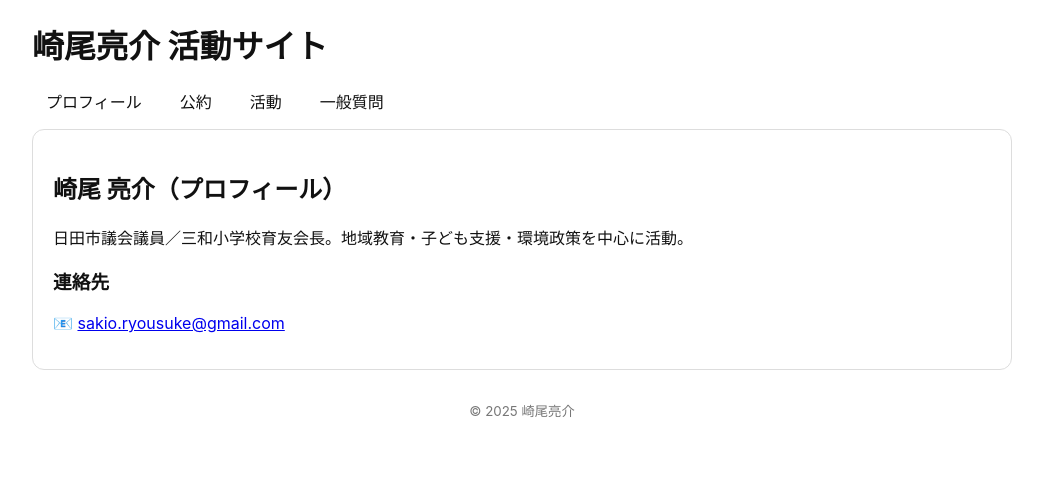
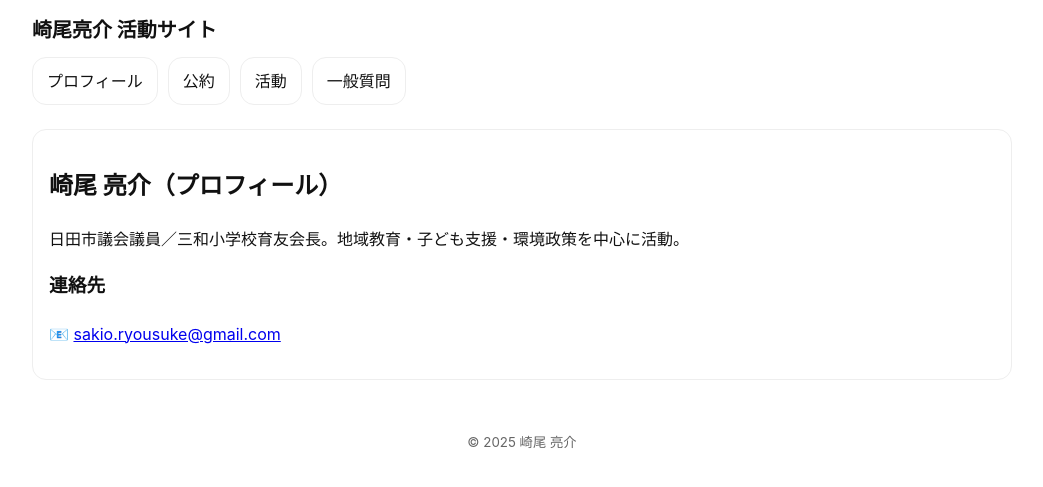
Before and after one commit to sakioryousuke-eng/activity-site, a Jekyll site: the page built from index.html, in a window 1280 px wide. Shown: the top 487 px of the page, without its empty margins (118-1161 px from the left). Built offline with Jekyll 4.4.1, drawn with Linux system fonts in a browser that asks for light colours.

Commit message:
Update default.html

```diff
--- a/_layouts/default.html
+++ b/_layouts/default.html
@@ -3,34 +3,34 @@
 <head>
   <meta charset="utf-8">
   <title>{{ page.title }} | {{ site.title }}</title>
-  <meta name="viewport" content="width=device-width, initial-scale=1">
+  <meta name="viewport" content="width=device-width, initial-scale=1, viewport-fit=cover">
   {% seo %}
   <style>
-    body {
-      margin:0; font-family:-apple-system, BlinkMacSystemFont, "Noto Sans JP", sans-serif;
-      background:#fff; color:#111;
-    }
-    header,main,footer { max-width:980px; margin:auto; padding:0 16px; }
-    nav ul { list-style:none; display:flex; gap:10px; padding:0; }
-    nav a { text-decoration:none; color:#111; padding:8px 14px; border-radius:10px; }
-    nav a:hover { background:#eee; }
-    .card { border:1px solid #ddd; border-radius:12px; padding:20px; margin:10px 0; background:#fff; }
-
-    /* モーダル */
-    #modal {
-      display:none; position:fixed; top:0; left:0; width:100vw; height:100vh;
-      background:rgba(0,0,0,0.8); z-index:1000; justify-content:center; align-items:center;
-    }
-    #modalContent {
-      width:90vw; height:90vh; background:#fff; border-radius:10px; overflow:hidden;
-      display:flex; justify-content:center; align-items:center;
-    }
-    #modalContent embed { width:100%; height:100%; object-fit:contain; }
+    :root { --max: 980px; --pad: 16px; --radius: 14px; }
+    * { box-sizing: border-box; }
+    body { margin:0; font:16px/1.65 -apple-system,BlinkMacSystemFont,"Segoe UI","Noto Sans JP",sans-serif; color:#111; background:#fff; }
+    header,main,footer { max-width:var(--max); margin:0 auto; padding:0 var(--pad); }
+    header { padding:14px 0 8px; }
+    h1 { font-size:1.25rem; margin:0; }
+    nav ul { list-style:none; display:flex; gap:10px; flex-wrap:wrap; padding:0; margin:10px 0 0; }
+    nav a { display:block; padding:10px 14px; border:1px solid #eee; border-radius:var(--radius); text-decoration:none; color:#111; }
+    nav a:hover { background:#f7f7f7; }
+    main { padding:16px 0 24px; }
+    .grid { display:grid; grid-template-columns:repeat(auto-fill,minmax(260px,1fr)); gap:14px; }
+    .card { border:1px solid #eee; border-radius:var(--radius); padding:16px; background:#fff; }
+    .muted { color:#666; font-size:.9rem; }
+    footer { padding:24px 0; color:#666; text-align:center; }
+    /* モーダル（常に全画面） */
+    #modal { position:fixed; inset:0; background:rgba(0,0,0,.82); display:none; z-index:9999; }
+    #modalInner { width:100vw; height:100vh; display:flex; align-items:center; justify-content:center; }
+    #modalBox { width:90vw; height:90vh; background:#fff; border-radius:12px; overflow:hidden; box-shadow:0 10px 30px rgba(0,0,0,.35); }
+    #modalBox embed { width:100%; height:100%; display:block; }
+    #modalClose { position:fixed; top:14px; right:14px; background:#fff; border-radius:999px; padding:10px 14px; border:1px solid #ddd; cursor:pointer; }
   </style>
 </head>
 <body>
   <header>
-  <h1>{{ site.title }}</h1>
+    <h1>{{ site.title | default: "activity-site" }}</h1>
     <nav>
       <ul>
         <li><a href="{{ '/' | relative_url }}">プロフィール</a></li>
@@ -45,25 +45,54 @@
     {{ content }}
   </main>
 
-<footer style="text-align:center; padding:20px; color:#777;">
-  <small>&copy; {{ site.time | date: "%Y" }} 崎尾亮介</small>
+  <footer>
+    <small>&copy; {{ site.time | date: '%Y' }} 崎尾 亮介</small>
   </footer>
 
-<div id="modal">
-  <div id="modalContent"></div>
+  <!-- 全画面PDFモーダル -->
+  <div id="modal" role="dialog" aria-modal="true" aria-label="PDF viewer">
+    <button id="modalClose" aria-label="閉じる">閉じる</button>
+    <div id="modalInner">
+      <div id="modalBox"></div>
+    </div>
   </div>
 
   <script>
-document.querySelectorAll('a[data-pdf]').forEach(a=>{
-  a.addEventListener('click',e=>{
+  (function(){
+    function openPdf(url){
+      const m=document.getElementById('modal');
+      const box=document.getElementById('modalBox');
+      box.innerHTML = '<embed src="'+url+'#view=FitH" type="application/pdf">';
+      m.style.display='block';
+    }
+    function closePdf(){
+      const m=document.getElementById('modal');
+      const box=document.getElementById('modalBox');
+      m.style.display='none';
+      box.innerHTML='';
+    }
+    // data-pdf と data-modal="pdf" と .pdf-link のどれでも拾う
+    function selector(){ return 'a[data-pdf], a[data-modal="pdf"], a.pdf-link'; }
+    function attach(){
+      document.querySelectorAll(selector()).forEach(a=>{
+        if(a._pdfBound) return; a._pdfBound = true;
+        a.addEventListener('click', function(e){
+          const raw = this.getAttribute('data-pdf') || this.getAttribute('href');
+          if(!raw) return;
+          // GitHub Pagesのbaseurlに対応（relative_url相当の安全化）
+          const link = raw.startsWith('http') ? raw : (new URL('{{ site.baseurl | default: "" }}'+(raw.startsWith('/')?raw:'/'+raw), location.origin)).toString();
           e.preventDefault();
-    const m=document.getElementById('modal');
-    const c=document.getElementById('modalContent');
-    c.innerHTML=`<embed src="${a.dataset.pdf}#view=FitH" type="application/pdf">`;
-    m.style.display='flex';
-    m.addEventListener('click',()=>{m.style.display='none';});
+          openPdf(link);
         });
       });
+    }
+    // 初期化
+    attach();
+    document.getElementById('modalClose').addEventListener('click', closePdf);
+    document.getElementById('modal').addEventListener('click', function(e){ if(e.target.id==='modal') closePdf(); });
+    // 動的に追加されたリンクにも対応
+    const mo=new MutationObserver(attach); mo.observe(document.body,{childList:true,subtree:true});
+  })();
   </script>
 </body>
 </html>
```
Lines whose indentation alone changed are shown as unchanged.
